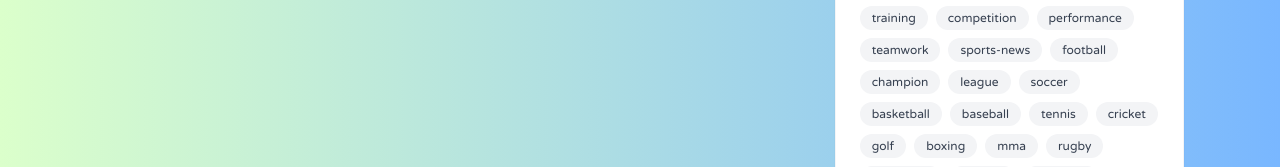
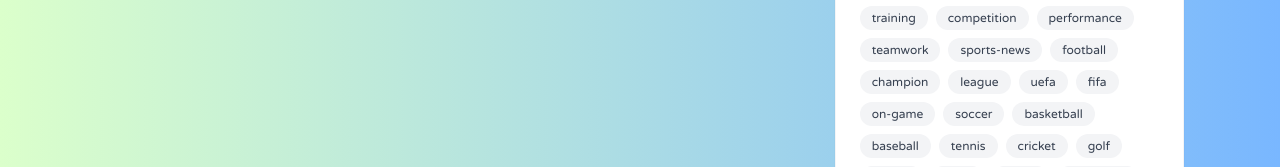
Before and after one commit to actusportcamer/Actu-Sport-Camer, a React (Vite) app: page /blog in a window 1280 px wide. Shown: the part 785-952 px from the top of the page. Built offline with nearby package versions, Linux system fonts and the light colour scheme; no server answers.

Commit message:
first comment

```diff
--- a/src/data/posts.ts
+++ b/src/data/posts.ts
@@ -234,6 +234,9 @@ export const tags: string[] = [
   "football",
   "champion",
   "league",
+  "uefa",
+  "fifa",
+  "on-game",
   "soccer",
   "basketball",
   "baseball",
```
